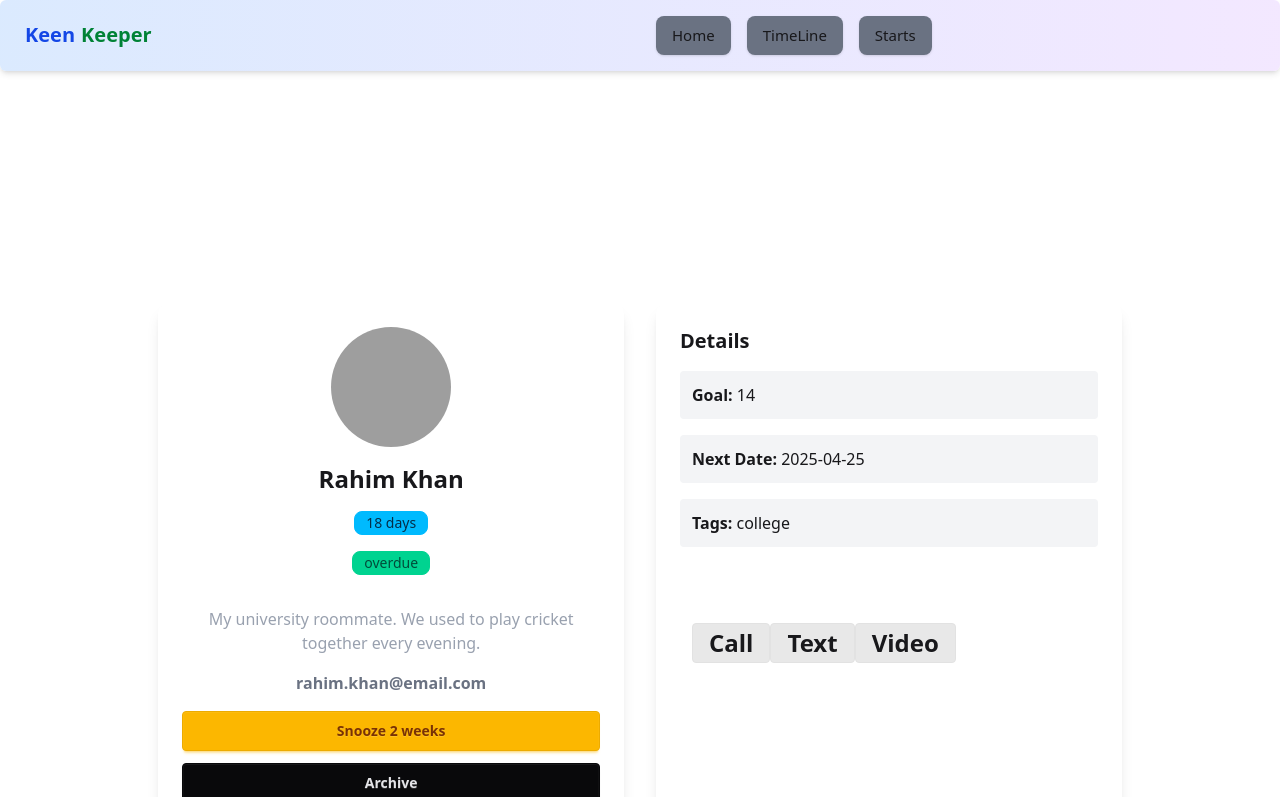
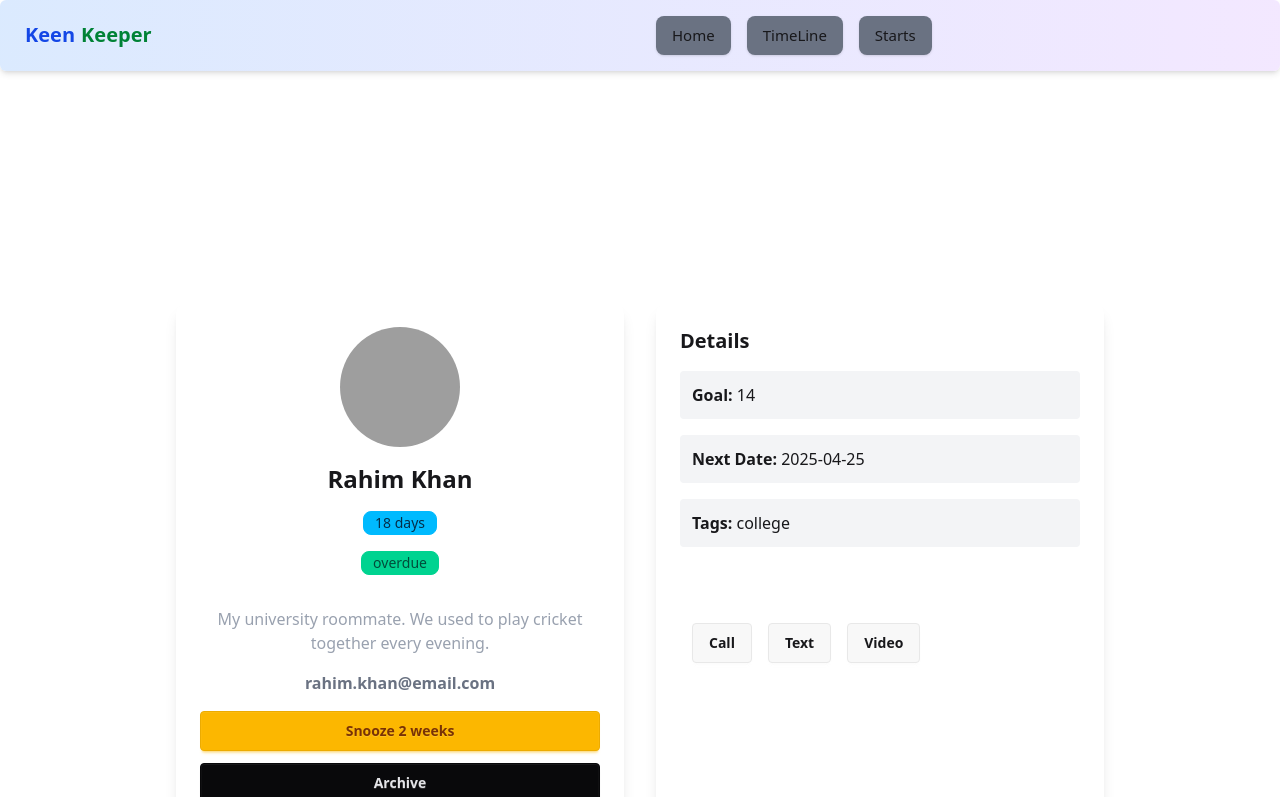
Before and after one commit to ibnaabid/Keen-keeper, a Next.js app: page /timeline/1 in a window 1280 px wide. Shown: the top 797 px of the page. Built offline with nearby package versions, Linux system fonts and the light colour scheme; grey boxes are pictures that could not be loaded.

Commit message:
add rendereing

```diff
--- a/app/CardDataApi/page.jsx
+++ b/app/CardDataApi/page.jsx
@@ -14,6 +14,7 @@ async function getFriends() {
 
 const CardApi = async () => {
   const response = await getFriends();
+  console.log(response)
 
   return (
     <div className="p-8 bg-base-200 min-h-screen">
--- a/app/Navbar/page.jsx
+++ b/app/Navbar/page.jsx
@@ -22,7 +22,6 @@ const Navbar = () => {
           </Link>
         </div>
 
-        {/* Desktop Menu */}
         <div className="navbar-center  lg:flex">
           <ul className="menu menu-horizontal px-4 gap-4 flex text-[15px]">
 
--- /dev/null
+++ b/app/btnCardClicked/cliient.jsx
@@ -0,0 +1,18 @@
+// app/page.jsx  (বা route page)
+
+import ClientPart from "./ClientPart";
+
+const Page = async () => {
+  const res = await fetch("http://localhost:3000/friends.json");
+  const allData = await res.json();
+
+  const data = allData[0];
+
+  return (
+    <div>
+      <ClientPart data={data} />
+    </div>
+  );
+};
+
+export default Page;
--- /dev/null
+++ b/app/btnCardClicked/page.jsx
@@ -0,0 +1,53 @@
+"use client";
+import { useState } from "react";
+import { useTabs } from "../context/Contextapi";
+import ClientServer from "./ClientServer";
+import Image from "next/image";
+
+const ClientPart = ({ data }) => {
+  const { callList, textList, videoList } = useTabs();
+  const [activeType, setActiveType] = useState("");
+
+  return (
+    <div className="p-10">
+
+      <ClientServer data={data} setActiveType={setActiveType} />
+
+      <div className="grid grid-cols-3 gap-5 mt-10">
+
+        {activeType === "" && <h2>Click a button to show data</h2>}
+
+        {activeType === "call" && callList.length === 0 && <h2>No Call Data</h2>}
+        {activeType === "text" && textList.length === 0 && <h2>No Text Data</h2>}
+        {activeType === "video" && videoList.length === 0 && <h2>No Video Data</h2>}
+
+        {activeType === "call" &&
+          callList.map((item) => (
+            <div key={item.id}>
+              <Image src={item.picture} alt="" width={150} height={150} />
+              <h2>{item.name}</h2>
+            </div>
+          ))}
+
+        {activeType === "text" &&
+          textList.map((item) => (
+            <div key={item.id}>
+              <Image src={item.picture} alt="" width={150} height={150} />
+              <h2>{item.name}</h2>
+            </div>
+          ))}
+
+        {activeType === "video" &&
+          videoList.map((item) => (
+            <div key={item.id}>
+              <Image src={item.picture} alt="" width={150} height={150} />
+              <h2>{item.name}</h2>
+            </div>
+          ))}
+
+      </div>
+    </div>
+  );
+};
+
+export default ClientPart;
--- a/app/context/Contextapi.jsx
+++ b/app/context/Contextapi.jsx
@@ -1,53 +1,35 @@
 "use client";
+// import { showToast } from "nextjs-toast-notify";
 import { createContext, useContext, useState } from "react";
-
-import { showToast } from "nextjs-toast-notify";
 
 const TabContext = createContext();
 
 export const TabProvider = ({ children }) => {
-
   const [textList, setTextList] = useState([]);
   const [videoList, setVideoList] = useState([]);
   const [callList, setCallList] = useState([]);
 
   const addToText = (app) => {
-    const isExist = textList.find((item) => item.id === app.id);
-    if (!isExist) {
+    if (!textList.find((item) => item.id === app.id)) {
       setTextList([...textList, app]);
-      showToast.success("Added to Text List!");
-    } else {
-      toast.error("Already in Text List");
     }
   };
 
   const addToVideo = (app) => {
-    const isExist = videoList.find((item) => item.id === app.id);
-    if (!isExist) {
+    if (!videoList.find((item) => item.id === app.id)) {
       setVideoList([...videoList, app]);
-      showToast.success("Added to Video List!");
-    } else {
-      toast.error("Already in Video List");
     }
   };
 
   const addToCall = (app) => {
-    const isExist = callList.find((item) => item.id === app.id);
-    if (!isExist) {
+    if (!callList.find((item) => item.id === app.id)) {
       setCallList([...callList, app]);
-      showToast.success("Added to Call List!");
-    } else {
-      toast.error("Already in Call List");
     }
+
   };
 
-
   return (
-    <TabContext.Provider value={{
-        textList, addToText,
-        videoList, addToVideo,
-        callList, addToCall
-    }}>
+    <TabContext.Provider value={{ textList, addToText, videoList, addToVideo, callList, addToCall }}>
       {children}
     </TabContext.Provider>
   );
--- a/app/timeline/[clientid]/ClientServer.jsx
+++ b/app/timeline/[clientid]/ClientServer.jsx
@@ -1,18 +1,54 @@
-"use client"
+"use client";
 import { showToast } from "nextjs-toast-notify";
+import { useTabs } from "../../context/Contextapi";
 
-const ClientServer = () => {
-    const handler=()=>{
+const ClientServer = ({ data, setActiveType }) => {
 
-        showToast.success("add to page")
+  const { addToCall, callList, videoList, textList, addToText, addToVideo } = useTabs();
+
+  const handleCall = () => {
+    setActiveType("call");
+
+    const isExist = callList.find(item => item.id === data.id);
+    if (!isExist) {
+      addToCall(data);
+      showToast.success("Added to Call History");
+    } else {
+      showToast.error("Already Added!");
     }
-    return (
-        <div>
-                <button onClick={handler} className="btn btn-soft btn-active text-2xl font-bold">Call</button>
-    <button  onClick={handler}className="btn btn-soft btn-active text-2xl font-bold">Text</button>
-    <button onClick={handler} className="btn btn-soft btn-active text-2xl font-bold">Video</button>
-        </div>
-    );
+  };
+
+  const handleText = () => {
+    setActiveType("text");
+
+    const isExist = textList.find(item => item.id === data.id);
+    if (!isExist) {
+      addToText(data);
+      showToast.success("Added to Text");
+    } else {
+      showToast.error("Already Added!");
+    }
+  };
+
+  const handleVideo = () => {
+    setActiveType("video");
+
+    const isExist = videoList.find(item => item.id === data.id);
+    if (!isExist) {
+      addToVideo(data);
+      showToast.success("Added to Video");
+    } else {
+      showToast.error("Already Added!");
+    }
+  };
+
+  return (
+    <div className="flex gap-4">
+      <button onClick={handleCall} className="btn">Call</button>
+      <button onClick={handleText} className="btn">Text</button>
+      <button onClick={handleVideo} className="btn">Video</button>
+    </div>
+  );
 };
 
 export default ClientServer;
--- a/app/timeline/[clientid]/page.jsx
+++ b/app/timeline/[clientid]/page.jsx
@@ -74,7 +74,7 @@ const DynamicCard = async ({ params }) => {
     </div>
 
  <div className="mt-10 flex gap-5 px-3 py-5">
-<ClientServer></ClientServer>
+<ClientServer data={data}></ClientServer>
  </div>
 
   </div>
--- a/package.json
+++ b/package.json
@@ -10,6 +10,7 @@
   },
   "dependencies": {
     "lucide": "^1.3.0",
+    "lucide-react": "^1.3.0",
     "next": "16.2.3",
     "nextjs-toast-notify": "^1.60.0",
     "react": "19.2.4",
```
Also changed, not shown: 1 other file (tests, documents, lock files or other folders).
